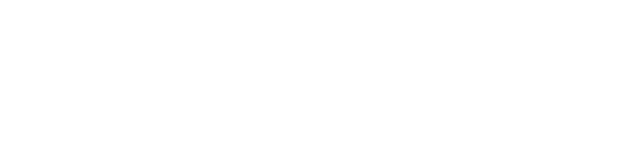
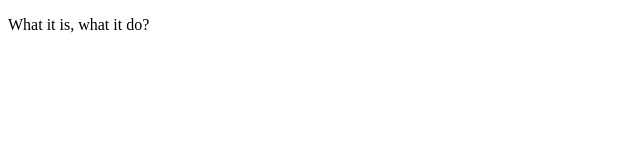
Before and after one commit to mmullin128/pong2, a website: page ClientServer/dist/public/index.html in a window 1280 px wide. Shown: the whole page, without its empty margins (0-640 px from the left). Drawn offline with Linux system fonts and the light colour scheme.

Commit message:
cicd test

```diff
--- a/ClientServer/dist/public/index.html
+++ b/ClientServer/dist/public/index.html
@@ -6,6 +6,6 @@
     <title>Document</title>
 </head>
 <body>
-
+    <p>What it is, what it do?</p>
 </body>
 </html>
```
Also changed, not shown: .github/workflows/cicd-prod.yaml.
